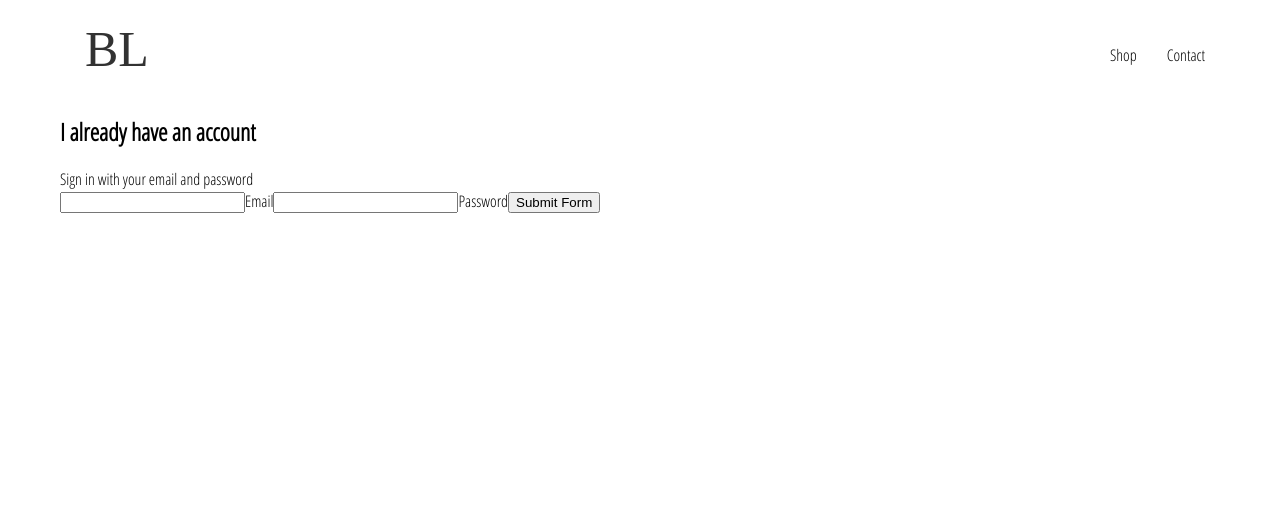
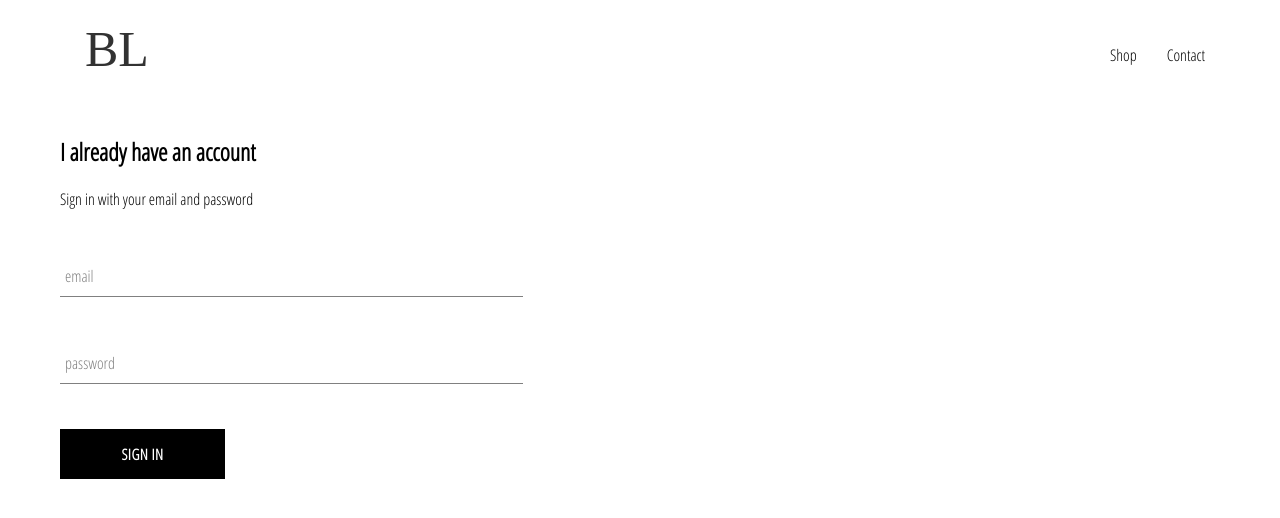
Before and after one commit to luubang/banhangonline, a React (Create React App) app: page /signin in a window 1280 px wide. Shown: the top 518 px of the page. Built offline with nearby package versions, Linux system fonts and the light colour scheme; a web font is replaced by a local one.

Commit message:
login app

```diff
--- /dev/null
+++ b/src/components/custom-button/custom-button.component.jsx
@@ -0,0 +1,10 @@
+import React from "react";
+import './custom-button.styles.scss';
+
+const CustomButton = ({children,...otherProps}) => (
+    <button className="custom-button" {...otherProps}>
+        {children}
+    </button>
+)
+
+export default CustomButton;
--- /dev/null
+++ b/src/components/custom-button/custom-button.styles.scss
@@ -0,0 +1,22 @@
+.custom-button {
+  min-width: 165px;
+  width: auto;
+  height: 50px;
+  letter-spacing: 0.5px;
+  line-height: 50px;
+  padding: 0 35px 0 35px;
+  font-size: 15px;
+  background-color: black;
+  color: white;
+  text-transform: uppercase;
+  font-family: 'Open Sans Condensed';
+  font-weight: bolder;
+  border: none;
+  cursor: pointer;
+
+  &:hover {
+    background-color: white;
+    color: black;
+    border: 1px solid black;
+  }
+}
--- a/src/components/form-input/form-input.component.jsx
+++ b/src/components/form-input/form-input.component.jsx
@@ -1,13 +1,16 @@
 import React from "react";
+import './form-input.styles.scss';
 
 const FormInput = ({handleChange, label, ...otherProps}) =>(
     <div className="group">
         <input className="form-input" onChange={handleChange} {...otherProps}/>
         {
             label ?
-            (<label className={`${props.value.length ? 'shrink' : ''}` form-input-label}>
-
-            </label>)
+            (<label className={`${otherProps.value.length ? 'shrink' : ''}  form-input-label`}>
+            {label}
+            </label>) : null
         }
     </div>
 )
+
+export default FormInput;
--- /dev/null
+++ b/src/components/form-input/form-input.styles.scss
@@ -0,0 +1,54 @@
+$sub-color: grey;
+$main-color: black;
+
+@mixin shrinkLabel {
+  top: -14px;
+  font-size: 12px;
+  color: $main-color;
+}
+
+.group {
+  position: relative;
+  margin: 45px 0;
+
+  .form-input {
+    background: none;
+    background-color: white;
+    color: $sub-color;
+    font-size: 18px;
+    padding: 10px 10px 10px 5px;
+    display: block;
+    width: 100%;
+    border: none;
+    border-radius: 0;
+    border-bottom: 1px solid $sub-color;
+    margin: 25px 0;
+
+    &:focus {
+      outline: none;
+    }
+
+    &:focus ~ .form-input-label {
+      @include shrinkLabel();
+    }
+  }
+
+  input[type='password'] {
+    letter-spacing: 0.3em;
+  }
+
+  .form-input-label {
+    color: $sub-color;
+    font-size: 16px;
+    font-weight: normal;
+    position: absolute;
+    pointer-events: none;
+    left: 5px;
+    top: 10px;
+    transition: 300ms ease all;
+
+    &.shrink {
+      @include shrinkLabel();
+    }
+  }
+}
--- a/src/components/sign-in/sign-in.component.jsx
+++ b/src/components/sign-in/sign-in.component.jsx
@@ -1,43 +1,58 @@
 import React from "react";
+import FormInput from '../form-input/form-input.component';
+import './sign-in.styles.scss';
+import CustomButton from "../custom-button/custom-button.component";
 
 class SignIn extends React.Component {
-    constructor(){
+    constructor() {
         super();
         this.state = {
-            email:'',
-            password : '' ,
+            email: '',
+            password: '',
         }
     }
 
-    handleSubmit = (e) =>{
+    handleSubmit = (e) => {
         e.preventDefault();
 
         this.setState({
-            email:"",
-            password : ""
+            email: "",
+            password: ""
         })
     }
 
-    handleChange = (e) =>{
-        const {name, value} = e.target;
+    handleChange = (e) => {
+        const { name, value } = e.target;
 
-        this.setState({[name]:value})
+        this.setState({ [name]: value })
     }
 
-    render(){
-        return(
+    render() {
+        return (
             <div className="sign-in">
                 <h2>I already have an account</h2>
                 <span>Sign in with your email and password</span>
 
                 <form onSubmit={this.handleSubmit}>
-                    <input name="email" type="email" value={this.state.email} required onChange={this.handleChange}/>
-                    <label>Email</label>
+                    <FormInput
+                        name="email"
+                        type="email"
+                        value={this.state.email}
+                        handleChange={this.handleChange}
+                        label="email"
+                        required
+                    />
 
-                    <input name="password" type="password" value={this.state.password} required onChange={this.handleChange}/>
-                    <label>Password</label>
+                    <FormInput
+                        name="password"
+                        type="password"
+                        value={this.state.password}
+                        handleChange={this.handleChange}
+                        label="password"
+                        required
+                    />
 
-                    <input type="submit" value="Submit Form" />
+                    <CustomButton type="submit" value="Submit Form">Sign In</CustomButton>
                 </form>
             </div>
         )
--- /dev/null
+++ b/src/components/sign-in/sign-in.styles.scss
@@ -0,0 +1,9 @@
+.sign-in {
+  width: 35vw;
+  display : flex;
+  flex-direction : column;
+
+  .title {
+      margin: 10px 0;
+  }
+}
```
Also changed, not shown: 1 other file (tests, documents, lock files or other folders).
